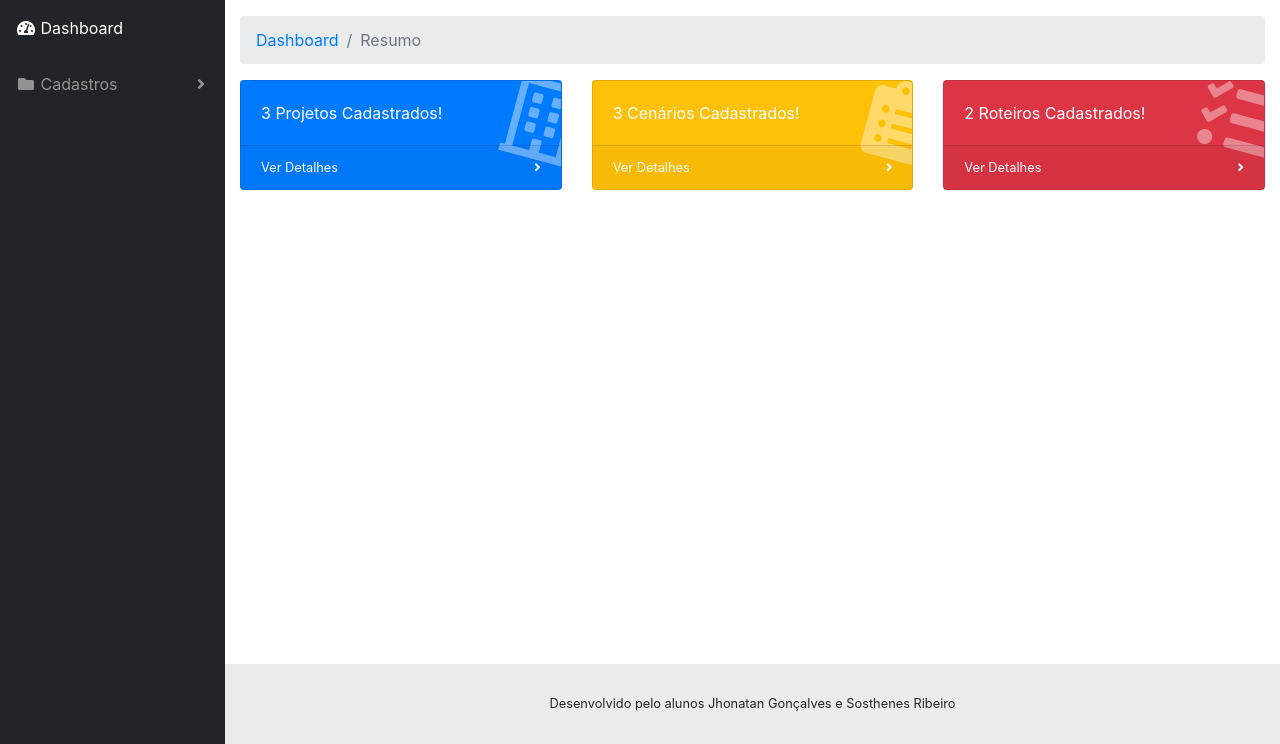
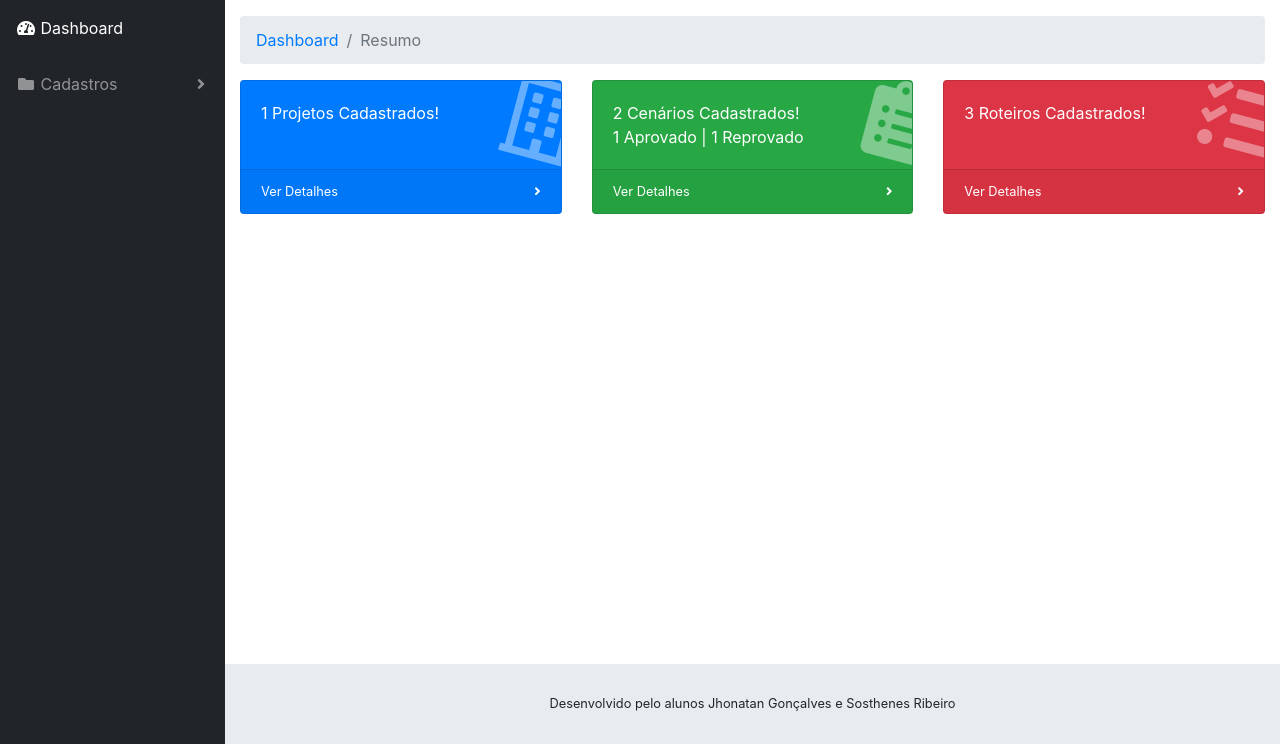
Before and after one commit to jhonatan-goncalves/forTesters, a Django app: page / in a window 1280 px wide. Shown: the part 56-800 px from the top of the page. Run offline with Django 3.2, Linux system fonts and the light colour scheme; some libraries are stand-ins or nearby versions.

Commit message:
alterações finais

```diff
--- a/for_testers/templates/cenario_detalhes.html
+++ b/for_testers/templates/cenario_detalhes.html
@@ -163,7 +163,7 @@
                 </div>
                 <div class="modal-footer">
                     <button class="btn btn-secondary" type="button" data-dismiss="modal">Cancelar</button>
-                    <a class="btn btn-primary" href="login.html">Sair</a>
+                    <a class="btn btn-primary" href="/login.html">Sair</a>
                 </div>
             </div>
         </div>
--- a/for_testers/templates/cenario_edicao.html
+++ b/for_testers/templates/cenario_edicao.html
@@ -169,7 +169,7 @@
                 </div>
                 <div class="modal-footer">
                     <button class="btn btn-secondary" type="button" data-dismiss="modal">Cancelar</button>
-                    <a class="btn btn-primary" href="login.html">Sair</a>
+                    <a class="btn btn-primary" href="/login.html">Sair</a>
                 </div>
             </div>
         </div>
--- a/for_testers/templates/index.html
+++ b/for_testers/templates/index.html
@@ -82,7 +82,7 @@
                 <div class="card-body-icon">
                   <i class="far fa-building"></i>
                 </div>
-                <div class="mr-5"> 3 Projetos Cadastrados!</div>
+                <div class="mr-5"> 1 Projetos Cadastrados!</div>
               </div>
               <a class="card-footer text-white clearfix small z-1" href="projeto_lista.html">
                 <span class="float-left">Ver Detalhes</span>
@@ -93,12 +93,15 @@
             </div>
           </div>
           <div class="col-xl-4 col-sm-6 mb-3">
-            <div class="card text-white bg-warning o-hidden h-100">
+            <div class="card text-white bg-success o-hidden h-100">
               <div class="card-body">
                 <div class="card-body-icon">
                   <i class="fas fa-clipboard-list"></i>
                 </div>
-                <div class="mr-5"> 3 Cenários Cadastrados!</div>
+
+                <div class="mr-5"> 2 Cenários Cadastrados!</div>
+                <div class="mr-5"> 1 Aprovado | 1 Reprovado</div>
+
               </div>
               <a class="card-footer text-white clearfix small z-1" href="cenario_lista.html">
                 <span class="float-left">Ver Detalhes</span>
@@ -114,7 +117,7 @@
                 <div class="card-body-icon">
                   <i class="fas fa-tasks"></i>
                 </div>
-                <div class="mr-5"> 2 Roteiros Cadastrados!</div>
+                <div class="mr-5"> 3 Roteiros Cadastrados!</div>
               </div>
               <a class="card-footer text-white clearfix small z-1" href="roteiro_lista.html">
                 <span class="float-left">Ver Detalhes</span>
--- a/for_testers/templates/login.html
+++ b/for_testers/templates/login.html
@@ -11,6 +11,10 @@
 {% endblock %}
 {% block body %}
 <body class="bg-dark">
+  <br>
+  <br>
+  <br>
+  <br>
 
   <div class="container">
     <div class="card card-login mx-auto mt-5">
--- a/for_testers/templates/projeto_detalhes.html
+++ b/for_testers/templates/projeto_detalhes.html
@@ -164,7 +164,7 @@
                 </div>
                 <div class="modal-footer">
                     <button class="btn btn-secondary" type="button" data-dismiss="modal">Cancelar</button>
-                    <a class="btn btn-primary" href="login.html">Sair</a>
+                    <a class="btn btn-primary" href="/login.html">Sair</a>
                 </div>
             </div>
         </div>
--- a/for_testers/templates/projeto_edicao.html
+++ b/for_testers/templates/projeto_edicao.html
@@ -167,7 +167,7 @@
                 </div>
                 <div class="modal-footer">
                     <button class="btn btn-secondary" type="button" data-dismiss="modal">Cancelar</button>
-                    <a class="btn btn-primary" href="login.html">Sair</a>
+                    <a class="btn btn-primary" href="/login.html">Sair</a>
                 </div>
             </div>
         </div>
--- a/for_testers/templates/roteiro_detalhes.html
+++ b/for_testers/templates/roteiro_detalhes.html
@@ -178,7 +178,7 @@
                 </div>
                 <div class="modal-footer">
                     <button class="btn btn-secondary" type="button" data-dismiss="modal">Cancelar</button>
-                    <a class="btn btn-primary" href="login.html">Sair</a>
+                    <a class="btn btn-primary" href="/login.html">Sair</a>
                 </div>
             </div>
         </div>
--- a/for_testers/templates/roteiro_edicao.html
+++ b/for_testers/templates/roteiro_edicao.html
@@ -123,6 +123,7 @@
                                         <div class="row">
                                             <div class="col-2">
                                                 <label for="cenario">Cenário: </label>
+                                                <br>
                                                 {{form.cenarios}}
                                             </div>
                                         </div>
@@ -185,7 +186,7 @@
                 </div>
                 <div class="modal-footer">
                     <button class="btn btn-secondary" type="button" data-dismiss="modal">Cancelar</button>
-                    <a class="btn btn-primary" href="login.html">Sair</a>
+                    <a class="btn btn-primary" href="/login.html">Sair</a>
                 </div>
             </div>
         </div>
--- a/for_testers/views.py
+++ b/for_testers/views.py
@@ -177,5 +177,5 @@ def projeto_deletar(request, pk):
 ###-----------------------Contadores-------------------------------------
 
 def cenario_contador(request):
-    qtde_cenarios= Cenario.objects.all().count()
-    return render(request)
+    qtde_cenarios= Cenario.objects.all.count()
+    return render(request,"/", {'qtde_cenarios': qtde_cenarios})
```
Also changed, not shown: for_testers/templates/cenario_lista.html (+9 -4 lines), for_testers/templates/projeto_lista.html (+8 -4 lines), for_testers/templates/roteiro_lista.html (+9 -4 lines).
